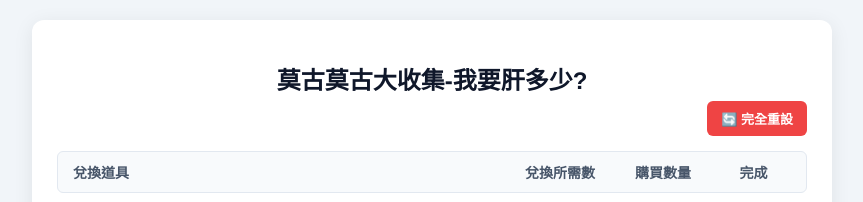
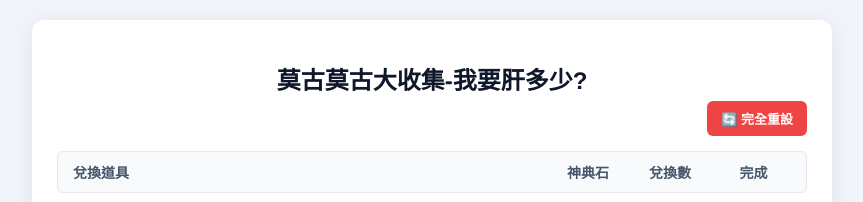
Before and after one commit to kindyayaya/mogfantasychecklist, a plain HTML site: page index.html in a window 1280 px wide. Shown: the top 202 px of the page, without its empty margins (208-1071 px from the left). Drawn offline with Linux system fonts and the light colour scheme.

Commit message:
Add files via upload

```diff
--- a/index.html
+++ b/index.html
@@ -191,8 +191,8 @@
     <div class="table-header">
         <span class="header-item-name">兌換道具</span>
         <div class="header-item-controls">
-            <span>兌換所需數</span>
-            <span>購買數量</span>
+            <span>神典石</span>
+            <span>兌換數</span>
             <span class="header-hide-txt">完成</span>
         </div>
     </div>
```
